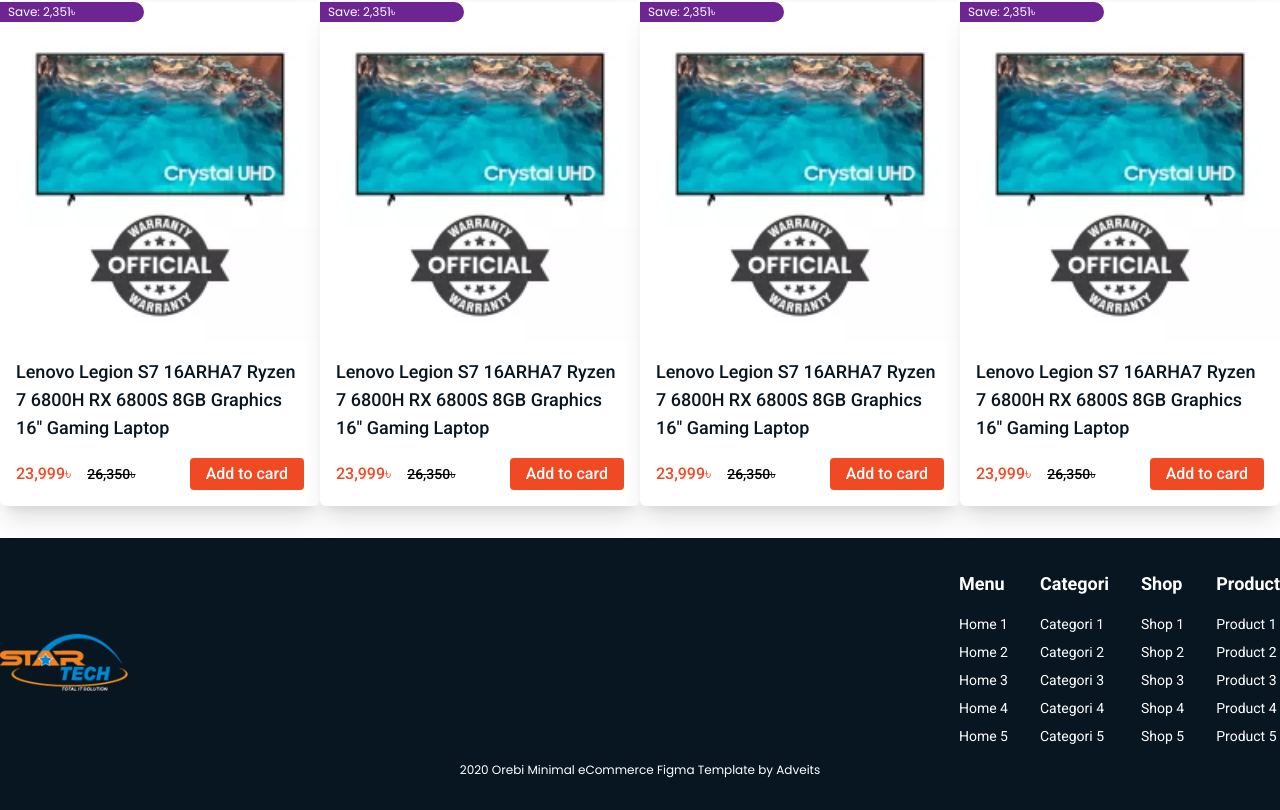
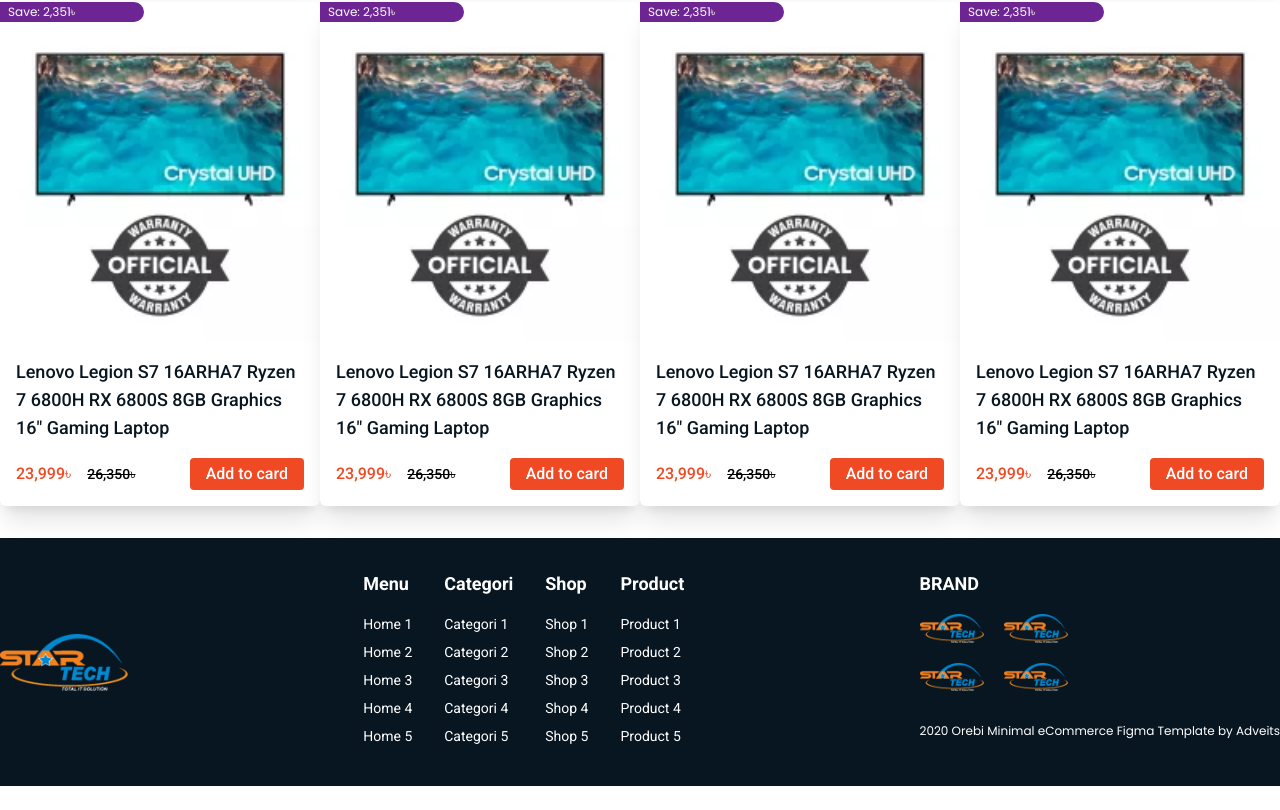
Before and after one commit to ABMshawonislam-dev/fullstack-2204, a React (Vite) app in the folder frontend/: page / in a window 1280 px wide. Shown: the part 1837-2647 px from the top of the page. After the commit the page ends 2623 px from the top, so only its background shows below. Built offline with nearby package versions, Linux system fonts and the light colour scheme.

Commit message:
footer part complete

```diff
--- a/frontend/src/components/Footer.jsx
+++ b/frontend/src/components/Footer.jsx
@@ -10,8 +10,9 @@
       <Container>
         <Flex className="justify-between">
           <div className='w-32'>
-            <Image src={Logo} className="w-full mt-16"/>
+            <Image src={Logo} className="w-full mt-16" />
           </div>
+
           <Flex className="gap-x-8">
             <div>
               <h1 className='font-roboto font-semibold text-lg text-white mb-4'>Menu</h1>
@@ -58,8 +59,30 @@
             </div>
 
           </Flex>
+
+          <div>
+            <h1 className='font-roboto font-semibold text-lg uppercase text-white mb-4'>Brand</h1>
+            <Flex className="flex-wrap w-44 gap-5">
+              <div className='w-16'>
+                <Image src={Logo} className="w-full" />
+              </div>
+
+              <div className='w-16'>
+                <Image src={Logo} className="w-full" />
+              </div>
+
+              <div className='w-16'>
+                <Image src={Logo} className="w-full" />
+              </div>
+
+              <div className='w-16'>
+                <Image src={Logo} className="w-full" />
+              </div>
+            </Flex>
+            <p className='font-pop font-normal text-xs text-center text-white mt-8'>2020 Orebi Minimal eCommerce Figma Template by Adveits</p>
+          </div>
         </Flex>
-        <p className='font-pop font-normal text-xs text-center text-white mt-2'>2020 Orebi Minimal eCommerce Figma Template by Adveits</p>
+
       </Container>
     </footer>
   )
```
